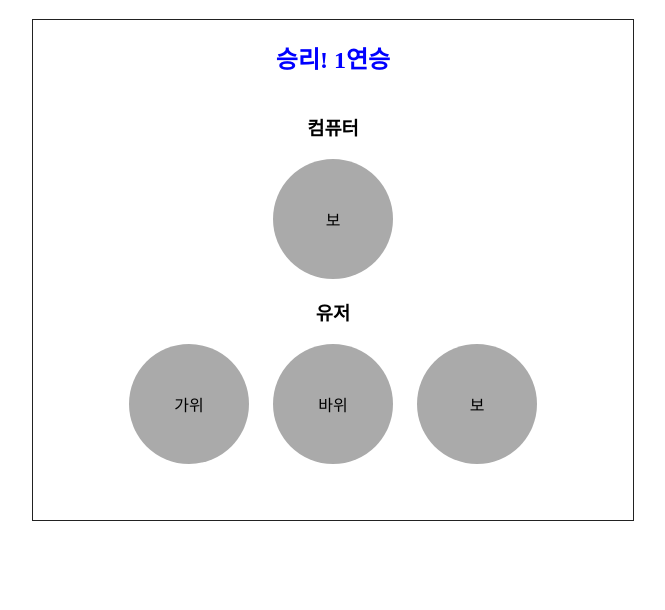
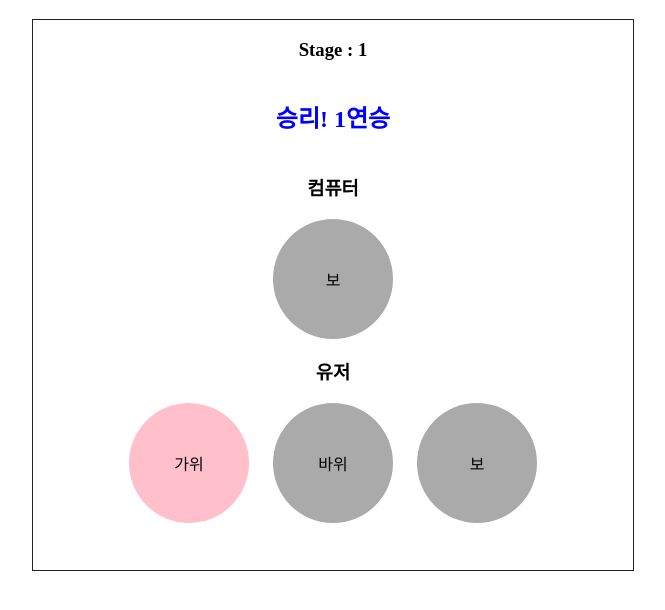
Before and after one commit to ylovethemoon/2407-WEB3, a plain HTML site: page day11/가위바위보gui.html in a window 1280 px wide. Both pictures are taken after a click on the element "가위". Shown: the part 78-688 px from the top of the page, without its empty margins (307-972 px from the left). Drawn offline with Linux system fonts and the light colour scheme.

Commit message:
Update 가위바위보gui.html

```diff
--- a/day11/가위바위보gui.html
+++ b/day11/가위바위보gui.html
@@ -13,7 +13,7 @@
         }
         .container {
             width: 600px;
-            height: 500px;
+            height: 550px;
             border: 1px solid #222;
             text-align: center;
             display: flex;
@@ -43,6 +43,10 @@
 <body>
     <h1>가위바위보</h1>
     <div class="container">
+        <h3>
+            <span>Stage : </span>
+            <span class="now-level"></span>
+        </h3>
         <h2 class="winning-streak">0연승</h2>
         <div class="com">
             <h3>컴퓨터</h3>
@@ -67,6 +71,9 @@
         -->
 
     <script>
+    // 가위 버튼을 눌렀을때 어떻게 작동 해야 할지 한번 써봅시다!
+
+    // 내 코드 : ...
     // const userBoard = document.getElementsByClassName('board-container');
 
     // console.log(userBoard[2])
@@ -81,10 +88,6 @@
     // const computerBoard = document.querySelector('.com >.board');
 
 
-// 가위 버튼을 눌렀을때 어떻게 작동 해야 할지 한번 써봅시다!
-
-
-    // 내 코드 : ...
     // const 가위 = document.getElementsByClassName('board');
 
     // console.log(가위[1]);
@@ -97,14 +100,21 @@
     const winningStreak = document.querySelector('.winning-streak');
     const comBoard = document.querySelector('.com > .board');
     const userBoardContainer = document.querySelector('.board-container');
+    const nowLevel = document.querySelector('.now-level');
+
 
     console.log(winningStreak);
     console.log(comBoard);
     console.log(userBoardContainer);
+    console.log(nowLevel);
 
 
     const table = ['가위', '바위', '보'];
-    let 연승 = 0;
+    let 연승횟수 = 0;
+    let level = 1;
+    let levelDesign = [3 , 5 , 7, 9]
+
+    nowLevel.innerText = level;
 
     for (let i = 0 ; i < userBoardContainer.childElementCount ; i++) {
 
@@ -115,24 +125,36 @@
 
         comBoard.innerText = table[computer];
 
+        for(let i = 0 ; i < 3 ; i++) {
+            userBoardContainer.children[i].style.backgroundColor = '#aaa';
+        }
+
+            userBoardContainer.children[i].style.backgroundColor = 'pink';
+
         if (computer === user) {
             winningStreak.innerText = '무승부!'
             winningStreak.style.color = 'black';
         } else if (user === 0 && computer === 2 || user === 1 && computer === 0 || user === 2 && computer === 1) {
-            연승++;
+            연승횟수++;
             winningStreak.innerText = `승리! `
             winningStreak.style.color = 'blue';
         } else {
-            연승 = 0;
+            연승횟수 = 0;
             winningStreak.innerText = '패배!'
             winningStreak.style.color = 'red';
         }
 
-        if (연승 === 3) {
+        if (연승횟수 === levelDesign[level-1]) {
+            level++;
+            연승횟수 = 0;
             winningStreak.innerText = '게임 클리어!'
             winningStreak.style.color = 'blue';
+            nowLevel.innerText = level;
+
+
         } else {
-            winningStreak.innerText = winningStreak.innerText + ` ${연승}연승`
+            winningStreak.innerText = winningStreak.innerText + ` ${연승횟수}연승`
+            // winningStreak.innerText += ` ${연승횟수}연승`
         }
 
 
```
